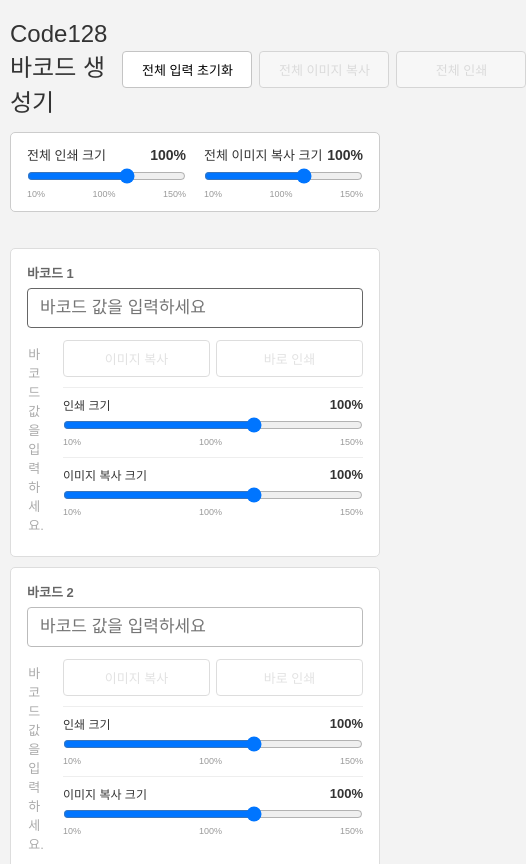
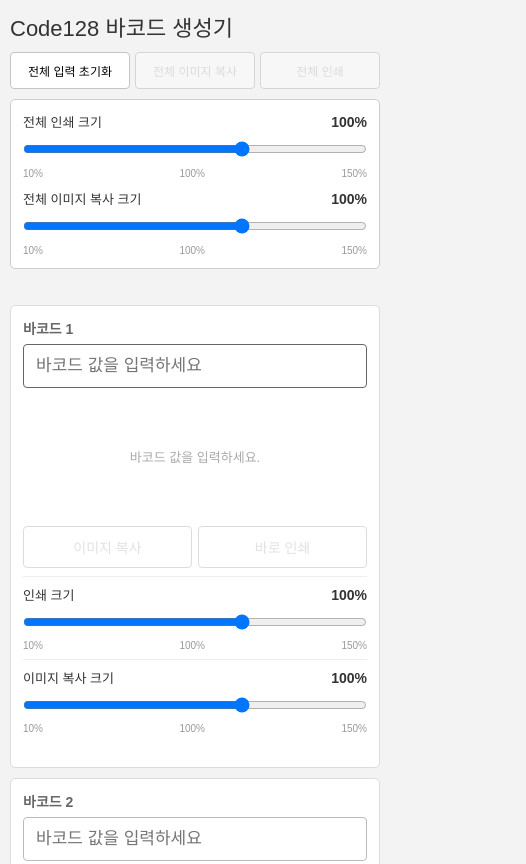
Before and after one commit to supremhum/barcodeByCauchy, a plain HTML site: page index.html in a window 390 px wide. Shown: the top 864 px of the page, 526 px wide, since content can reach past the window. Drawn offline with Linux system fonts and the light colour scheme.

Commit message:
index.html 모바일반응

```diff
--- a/index.html
+++ b/index.html
@@ -314,6 +314,168 @@ button:disabled {
 
     font-size: 12px;
     color: #555;
+}
+
+/* =========================================================
+   모바일 반응형
+========================================================= */
+
+@media (max-width: 700px) {
+
+    body {
+        background: #f3f3f3;
+    }
+
+    .container {
+        width: 100%;
+        max-width: none;
+        margin: 10px 0 30px;
+        padding: 0 10px;
+    }
+
+
+    /* 상단 제목 + 전체버튼 */
+
+    .top-area {
+        display: block;
+        margin-bottom: 10px;
+    }
+
+    h1 {
+        font-size: 22px;
+        margin-bottom: 10px;
+    }
+
+    .global-buttons {
+        display: grid;
+        grid-template-columns: 1fr 1fr 1fr;
+        gap: 5px;
+        width: 100%;
+    }
+
+    .global-buttons button {
+        min-width: 0;
+        padding: 9px 4px;
+        font-size: 12px;
+    }
+
+
+    /* 전체 크기 설정 */
+
+    .global-settings {
+        grid-template-columns: 1fr;
+        gap: 10px;
+
+        padding: 12px;
+        margin-bottom: 10px;
+    }
+
+
+    /* 각 바코드 모듈 */
+
+    .barcode-module {
+        padding: 12px;
+        margin-bottom: 10px;
+    }
+
+    .module-number {
+        font-size: 14px;
+    }
+
+
+    /* 입력창 */
+
+    .barcode-input {
+        height: 44px;
+        font-size: 17px;
+    }
+
+
+    /*
+       핵심:
+       PC의 좌우 배치를
+       모바일에서는 위아래 배치
+    */
+
+    .module-body {
+        display: flex;
+        flex-direction: column;
+
+        gap: 10px;
+
+        margin-top: 8px;
+    }
+
+
+    /* 바코드 영역 */
+
+    .preview {
+        width: 100%;
+        min-height: 120px;
+
+        padding: 8px 0;
+
+        overflow-x: auto;
+        overflow-y: hidden;
+    }
+
+
+    /*
+       SVG가 화면보다 너무 커지더라도
+       영역을 박살내지 않게 함
+    */
+
+    .preview svg {
+        max-width: 100%;
+    }
+
+
+    /* 버튼/슬라이더 영역 */
+
+    .control-panel {
+        width: 100%;
+    }
+
+    .buttons {
+        width: 100%;
+        gap: 6px;
+    }
+
+    .buttons button {
+        padding: 10px 5px;
+        font-size: 14px;
+    }
+
+
+    /* 슬라이더 */
+
+    .scale-group {
+        margin-top: 8px;
+        padding-top: 8px;
+    }
+
+    .scale-title {
+        font-size: 13px;
+    }
+
+    .scale-value {
+        font-size: 14px;
+    }
+
+
+    /* 슬라이더 손잡기 편하게 */
+
+    .size-slider,
+    .global-scale-box input[type="range"] {
+        height: 28px;
+    }
+
+
+    .range-labels,
+    .global-range-labels {
+        font-size: 10px;
+    }
+
 }
 
 </style>
```
